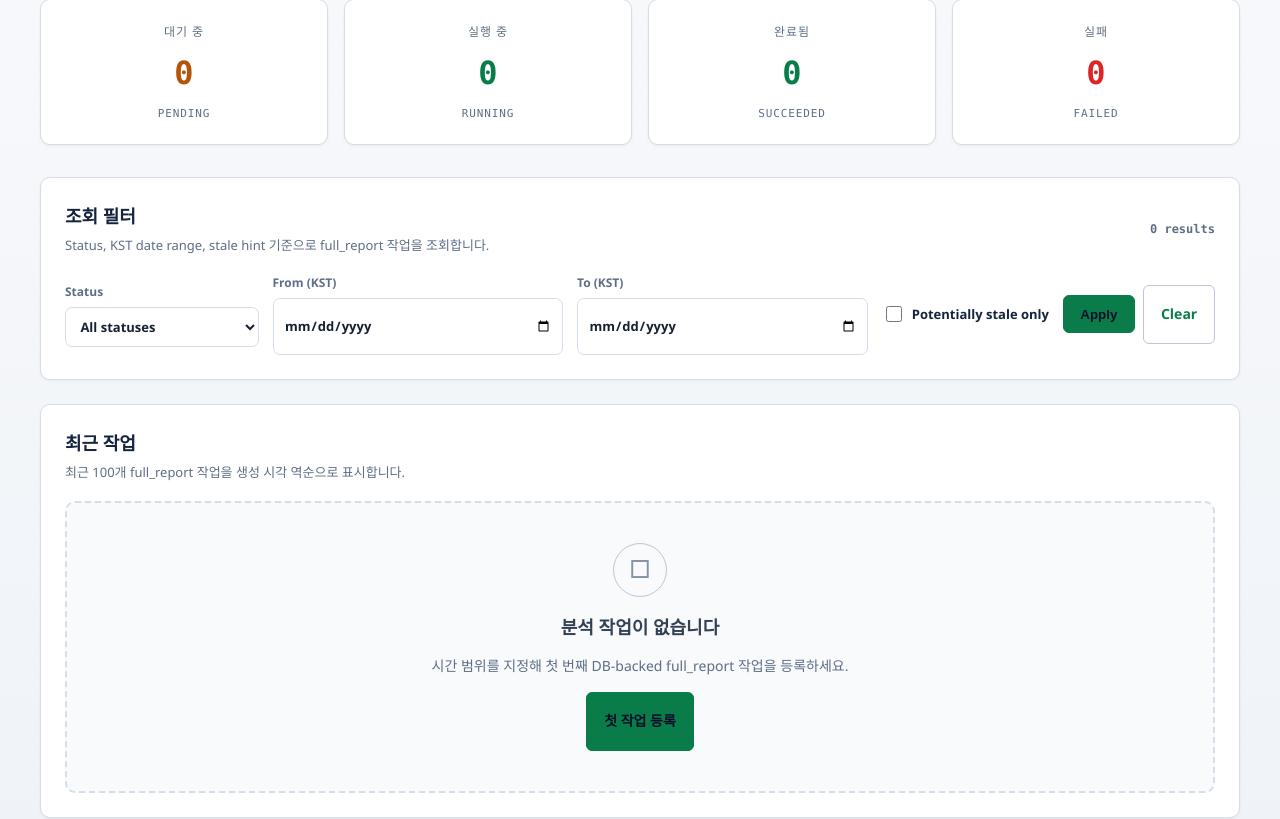
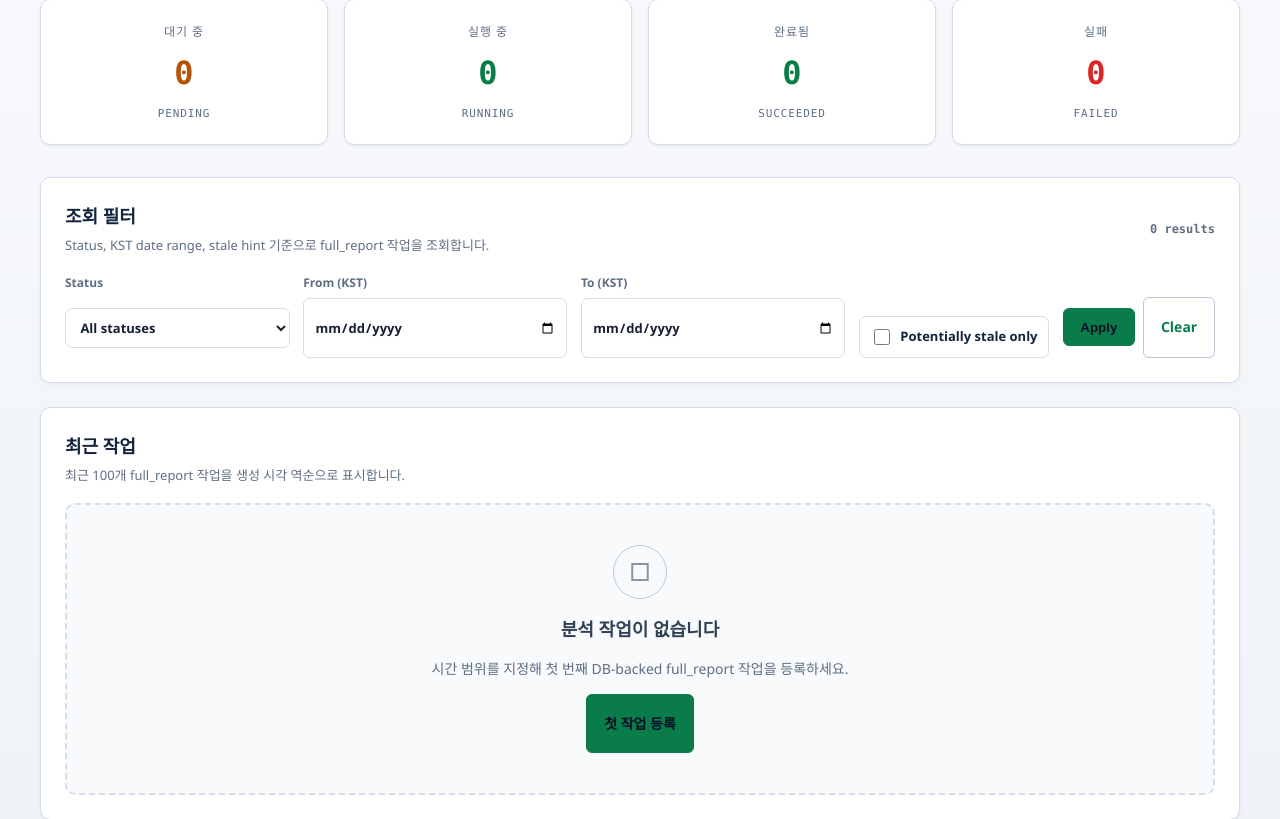
Before and after one commit to vachaf/project, a FastAPI app: page / in a window 1280 px wide. Shown: the part 234-1053 px from the top of the page. Run offline with FastAPI, Linux system fonts and the light colour scheme; data that the repository does not hold is empty.

Commit message:
web: tidy job dashboard filters and artifact list

```diff
--- a/web/static/job-ui-additions.css
+++ b/web/static/job-ui-additions.css
@@ -445,15 +445,16 @@
 
 .job-filter-form {
   display: grid;
-  grid-template-columns: 0.8fr 1.2fr 1.2fr auto auto;
+  grid-template-columns: minmax(150px, 0.85fr) minmax(150px, 1fr) minmax(150px, 1fr) minmax(190px, auto) auto;
   gap: 0.85rem;
-  align-items: center;
+  align-items: end;
   margin-top: 1rem;
 }
 
 .job-filter-group {
   display: grid;
   gap: 0.35rem;
+  align-self: stretch;
   color: var(--job-muted);
   font-size: 12px;
   font-weight: 700;
@@ -461,7 +462,8 @@
 
 .job-filter-select,
 .job-filter-input {
-  min-height: 2.35rem;
+  height: 2.5rem;
+  min-height: 2.5rem;
   min-width: 0;
   border: 1px solid var(--job-border);
   border-radius: 7px;
@@ -483,10 +485,19 @@
   display: inline-flex;
   align-items: center;
   gap: 0.45rem;
-  min-height: 2.35rem;
+  height: 2.5rem;
+  min-height: 2.5rem;
   color: var(--job-text);
   font-size: 13px;
   font-weight: 700;
+}
+
+.job-filter-check {
+  align-self: end;
+  padding: 0 0.65rem;
+  border: 1px solid var(--job-border);
+  border-radius: 7px;
+  background: rgba(255, 255, 255, 0.025);
 }
 
 .job-filter-checkbox input {
@@ -499,6 +510,15 @@
   display: inline-flex;
   gap: 0.5rem;
   align-items: center;
+  align-self: end;
+  min-height: 2.5rem;
+}
+
+.job-filter-actions .job-btn {
+  display: inline-flex;
+  align-items: center;
+  justify-content: center;
+  min-height: 2.5rem;
 }
 
 .job-filter-warning {
@@ -543,6 +563,10 @@
   .job-filter-form {
     grid-template-columns: repeat(2, minmax(0, 1fr));
   }
+
+  .job-filter-actions {
+    justify-content: flex-start;
+  }
 }
 
 @media (max-width: 640px) {
@@ -578,6 +602,10 @@
 
   .job-filter-actions {
     flex-wrap: wrap;
+  }
+
+  .job-filter-actions .job-btn {
+    flex: 1 1 8rem;
   }
 }
 
--- a/web/templates/job_dashboard.html
+++ b/web/templates/job_dashboard.html
@@ -84,7 +84,7 @@
                     <span>To (KST)</span>
                     <input class="job-filter-input" type="date" name="to" value="{{ dashboard_filter_state.to | default('') }}">
                 </label>
-                <label class="job-filter-checkbox">
+                <label class="job-filter-checkbox job-filter-check">
                     <input type="checkbox" name="stale" value="1" {% if dashboard_filter_state.stale %}checked{% endif %}>
                     <span>Potentially stale only</span>
                 </label>
--- a/web/templates/job_detail.html
+++ b/web/templates/job_detail.html
@@ -289,6 +289,8 @@
                     {% if report.viewer_payload_path %}
                     <a class="job-artifact-open-link job-artifact-open-link-primary" href="/job/{{ job.id }}/viewer">Open Analysis Viewer</a>
                     <a class="job-artifact-open-link" href="/job/{{ job.id }}/artifact/viewer_payload">Open viewer_payload.json</a>
+                    {% elif job.status == 'FAILED' %}
+                    <span class="job-muted">viewer_payload.json not generated due to failure</span>
                     {% else %}
                     <span class="job-muted">viewer_payload.json not generated</span>
                     {% endif %}
@@ -348,11 +350,13 @@
                     <span class="job-artifact-kind">Debug/reference</span>
                     {{ artifact_value(job.id, 'stage2_report_md', report.stage2_report_md_path, job.status, is_no_data_job|default(false)) }}
                 </div>
+                {% if report.lint_result_path %}
                 <div class="job-report-item">
                     <div class="job-detail-label">Lint Result</div>
                     <span class="job-artifact-kind">Debug/reference</span>
                     {{ artifact_value(job.id, 'lint_result', report.lint_result_path, job.status, is_no_data_job|default(false)) }}
                 </div>
+                {% endif %}
             </div>
             {% else %}
             <div class="job-empty-state job-empty-state-compact">
```
Also changed, not shown: tests/test_web_job_detail_artifacts.py (+11 -0 lines), tests/test_web_job_status_guidance.py (+4 -0 lines).
